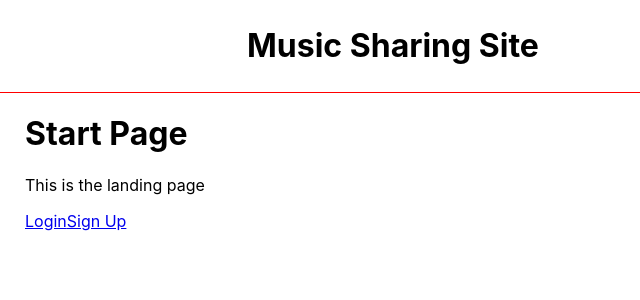
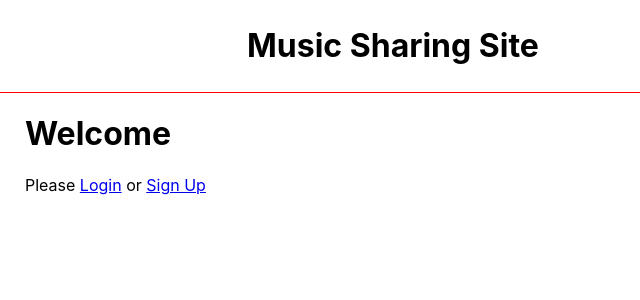
Before and after one commit to jeffzhkw/Dynamic-Web-Final-Frontend, a React (Create React App) app: page / in a window 1280 px wide. Shown: the top 300 px of the page, without its empty margins (0-640 px from the left). Built offline with nearby package versions, Linux system fonts and the light colour scheme; no server answers.

Commit message:
Minor fix

```diff
--- a/src/App.css
+++ b/src/App.css
@@ -1,5 +1,5 @@
 .PageWrapper {
-  margin: 0;
+  margin: 0px auto;
   max-width: 1280px;
   padding-left: 25px;
   padding-right: 25px;
@@ -52,3 +52,8 @@
 .MusicCard div {
   flex-basis: 50%;
 }
+
+.MusicCard h1,
+h2 {
+  margin: 0;
+}
--- a/src/App.js
+++ b/src/App.js
@@ -141,13 +141,7 @@ function App() {
 
           <Route
             path="/"
-            element={
-              !loggedIn ? (
-                <Start loggedIn={loggedIn} />
-              ) : (
-                <Navigate to="/home" />
-              )
-            }
+            element={!loggedIn ? <Start /> : <Navigate to="/home" />}
           ></Route>
         </Routes>
       </Router>
--- a/src/components/MusicCard.js
+++ b/src/components/MusicCard.js
@@ -4,7 +4,6 @@ import React from "react";
 function MusicCard({ displayName, uid, title, artist, comment, link }) {
   return (
     <div className="MusicCard">
-      <p>This is a music card</p>
       <div>
         <h1>{title}</h1>
         <h2>{artist}</h2>
--- a/src/containers/Home.js
+++ b/src/containers/Home.js
@@ -19,7 +19,8 @@ function Home() {
 
   return (
     <div className="PageWrapper">
-      <h1>This is Home page with all the post </h1>
+      <h1>Home </h1>
+      <h2>All the posts are here</h2>
       {postList.map((aCard, i) => {
         return (
           <MusicCard
--- a/src/containers/Profile.js
+++ b/src/containers/Profile.js
@@ -24,12 +24,10 @@ function Profile({ userInformation }) {
 
   return (
     <div className="PageWrapper">
-      <h1>This is user profile page</h1>
-      <p>Username: {userInformation.displayName}</p>
-      <p>user email: {userInformation.email}</p>
-      <h2>Posts</h2>
+      <h1>Profile</h1>
       {/* Display post by one user */}
-      {userPostList.map((aCard, i) => {
+      {userPostList.length !== 0 ? (
+        userPostList.map((aCard, i) => {
           return (
             <MusicCard
               displayName={aCard.displayName}
@@ -40,7 +38,10 @@ function Profile({ userInformation }) {
               link={aCard.link}
             />
           );
-      })}
+        })
+      ) : (
+        <p>No post for this user</p>
+      )}
     </div>
   );
 }
--- a/src/containers/Start.js
+++ b/src/containers/Start.js
@@ -1,19 +1,12 @@
 import React from "react";
-import { Navigate } from "react-router";
 
-function Start({ loggedIn }) {
+function Start() {
   return (
     <div className="PageWrapper">
-      <h1>Start Page</h1>
-      <p>This is the landing page</p>
-      {!loggedIn ? (
-        <>
-          <a href="/login">Login</a>
-          <a href="/signup">Sign Up</a>
-        </>
-      ) : (
-        <Navigate to="/home" />
-      )}
+      <h1>Welcome</h1>
+      <p>
+        Please <a href="/login">Login</a> or <a href="/signup">Sign Up</a>
+      </p>
     </div>
   );
 }
```
Lines whose indentation alone changed are shown as unchanged.
